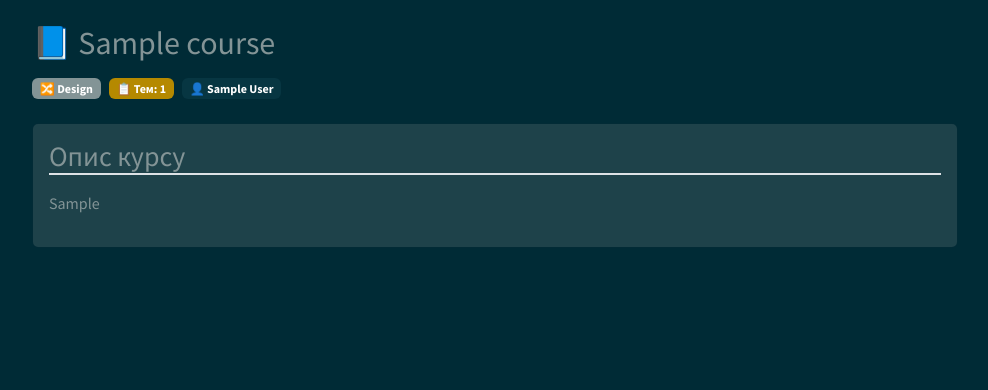
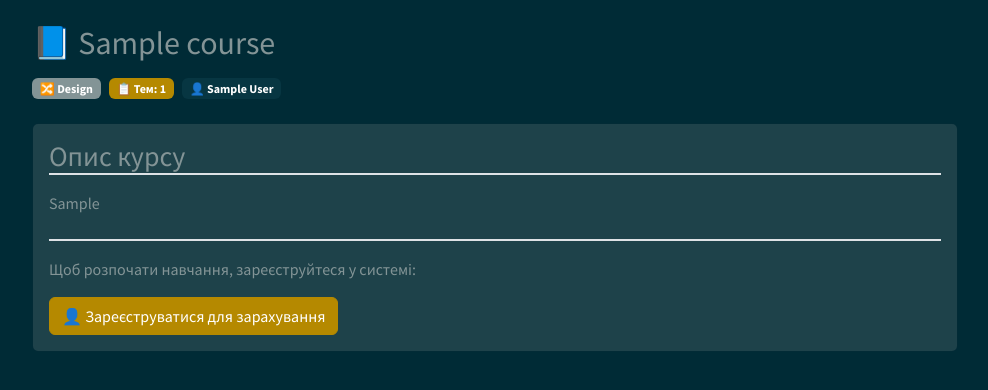
Before and after one commit to dvss-dvss/python-web-edukit, a Django app: a page that uses courses/templates/courses/course/detail.html in a window 1280 px wide. Shown: the part 56-446 px from the top of the page, without its empty margins (145-1133 px from the left). Run offline with Django 5.2, Linux system fonts and the light colour scheme; data comes from the database, SQL or seed files in the repository; tables that the repository leaves empty hold one stand-in row (values such as "Sample post"); some libraries are stand-ins or nearby versions.

Commit message:
Add course enrollment form to course detail view: include enrollment form for authenticated users and update context data
Co-authored-by: Copilot <copilot@github.com>

```diff
--- a/courses/templates/courses/course/detail.html
+++ b/courses/templates/courses/course/detail.html
@@ -1,6 +1,7 @@
 {% extends "base.html" %}
 
 {% load course %}
+{% load crispy_forms_tags %}
 
 {% block title %}
   {{ object.title }}
@@ -22,8 +23,22 @@
 
         <div class="card border-2">
           <div class="card-body">
-            <h3 class="card-title mb-3 border-bottom">Опис курсу</h5>
+            <h3 class="card-title mb-3 border-bottom">Опис курсу</h3>
             <div class="card-text">{{ object.overview|markdown }}</div>
+            <div class="mt-4 pt-3 border-top">
+              {% if request.user.is_authenticated %}
+                <h5 class="mb-3">📝 Зарахування на курс</h5>
+                <form action="{% url 'student_enroll_course' %}" method="post">
+                  {% csrf_token %}
+                  {{ enroll_form|crispy }}
+                  <button type="submit" class="btn btn-primary">✅ Зарахуватися на курс</button>
+                </form>
+              {% else %}
+                <p class="text-muted mb-3">Щоб розпочати навчання, зареєструйтеся у системі:</p>
+                <a href="{% url 'student_registration' %}" class="btn btn-primary">👤 Зареєструватися для зарахування</a>
+              {% endif %}
+            </div>
+          </div>
         </div>
       </div>
     </div>
--- a/courses/views.py
+++ b/courses/views.py
@@ -12,6 +12,7 @@ from django.views.generic.list import ListView
 from .forms import ModuleFormSet
 from .mixins import OwnerCourseEditMixin, OwnerCourseMixin
 from .models import Course, Content, Module, Subject
+from students.forms import CourseEnrollForm
 
 
 class HomeView(TemplateView):
@@ -167,3 +168,8 @@ class CourseListView(TemplateResponseMixin, View):
 class CourseDetailView(DetailView):
     model = Course
     template_name = 'courses/course/detail.html'
+
+    def get_context_data(self, **kwargs):
+        context = super().get_context_data(**kwargs)
+        context['enroll_form'] = CourseEnrollForm(initial={'course': self.object})
+        return context
```
